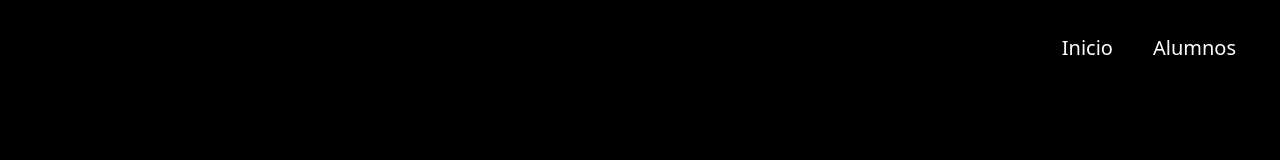
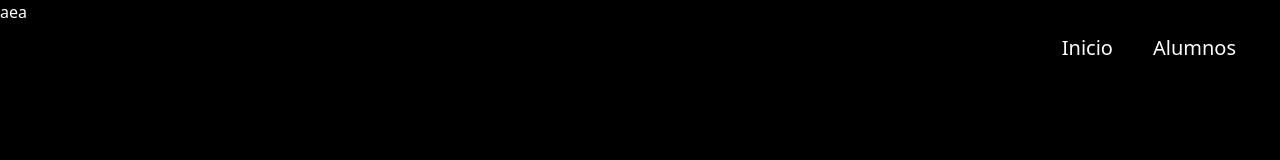
Before and after one commit to Carloscv200313/Curso_Textos, a Next.js app: page /alumnos/Vergara-Jhon in a window 1280 px wide. Before the commit this address had no page. Shown: the top 160 px of the page. Built offline with nearby package versions, Linux system fonts and the light colour scheme.

Commit message:
Segundo commit

```diff
--- /dev/null
+++ b/app/alumnos/Vergara-Jhon/page.tsx
@@ -0,0 +1,7 @@
+export default function Home(){
+    return(
+        <div className="text-white">
+            <h1>aea</h1>
+        </div>
+    )
+}
--- a/package.json
+++ b/package.json
@@ -17,9 +17,9 @@
     "clsx": "^2.1.1",
     "framer-motion": "^11.11.17",
     "lucide-react": "^0.447.0",
-    "next": "14.2.14",
-    "react": "^18",
-    "react-dom": "^18",
+    "next": "^14.2.18",
+    "react": "^18.3.1",
+    "react-dom": "^18.3.1",
     "react-intersection-observer": "^9.13.1",
     "simplex-noise": "^4.0.3",
     "styled-components": "^6.1.13",
```
Also changed, not shown: 1 other file (tests, documents, lock files or other folders).
